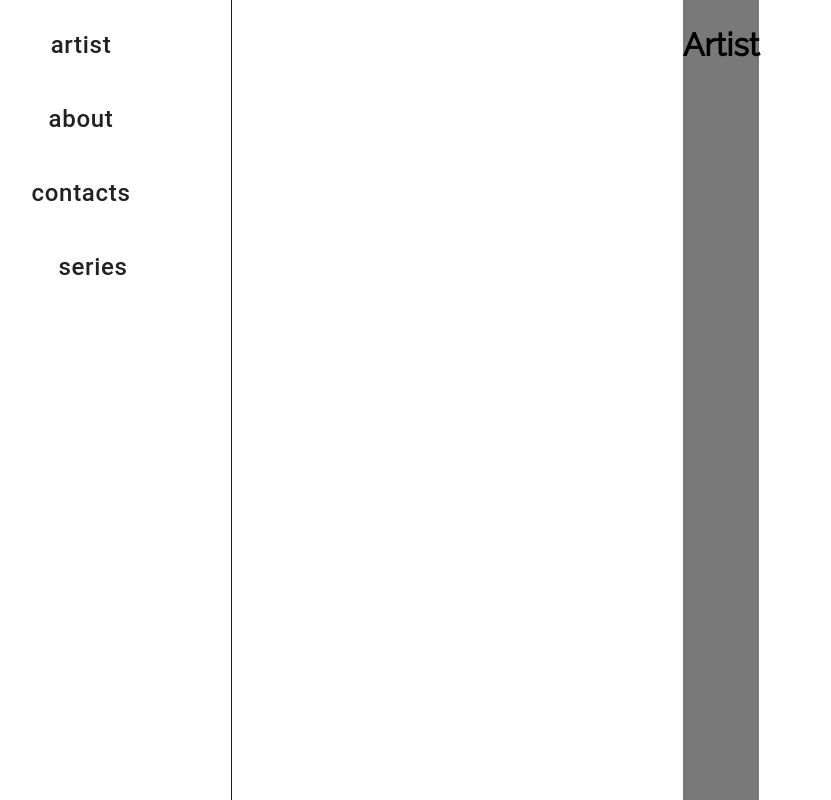
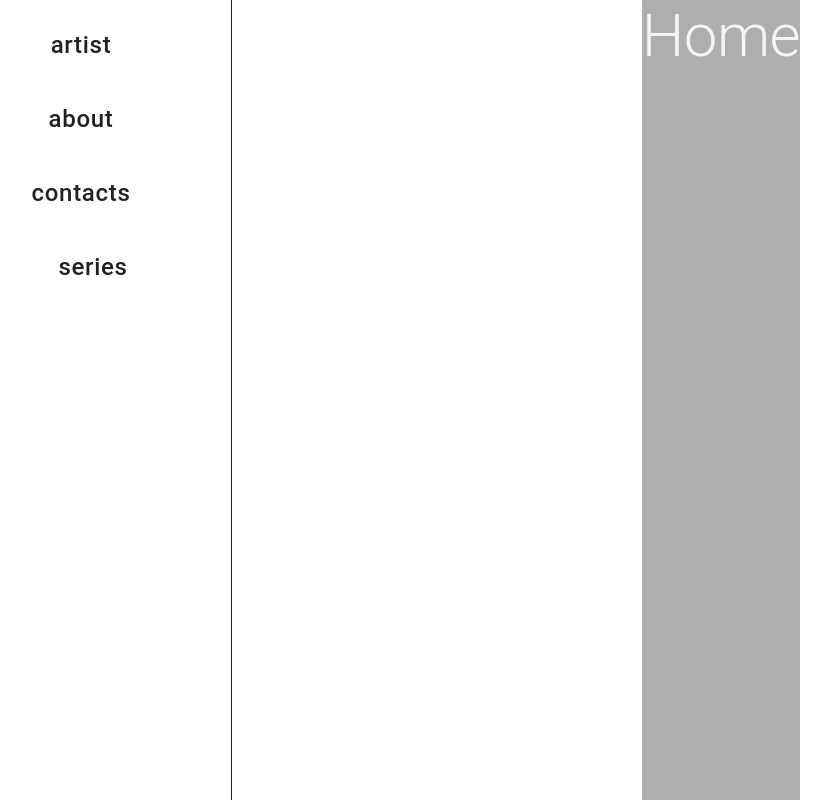
Before and after one commit to SenaRomanova/art-portfolio-website, a React (Vite) app in the folder website-art-portfolio/: page / in a window 1280 px wide. Shown: the whole page, without its empty margins (69-900 px from the left). Built offline with nearby package versions, Linux system fonts and the light colour scheme; some icons are missing.

Commit message:
Minor additions to the About, Home, Contacts, and Series pages in the art portfolio website. Added Typography components for better text styling.

```diff
--- a/website-art-portfolio/src/assets/Menu.jsx
+++ b/website-art-portfolio/src/assets/Menu.jsx
@@ -12,9 +12,9 @@ export default function Menu() {
 
   const DropdownContent = (
       <Box>
-            <GeneralButton buttonName= {'series example 1'} to={'/series'}></GeneralButton>
-            <GeneralButton buttonName= {'series example 2'} to={'/series'} ></GeneralButton>
-            <GeneralButton buttonName= {'series example 3'} to={'/series'} ></GeneralButton>
+            <GeneralButton buttonName= {'series example 1'} to={'/series'}/>
+            <GeneralButton buttonName= {'series example 2'} to={'/series'}/>
+            <GeneralButton buttonName= {'series example 3'} to={'/series'}/>
       </Box>);
 
   const DrawerContent = (
--- a/website-art-portfolio/src/index.css
+++ b/website-art-portfolio/src/index.css
@@ -17,8 +17,3 @@ body {
   padding: 0;
   box-sizing: border-box;
 }
-
-h1 {
-  color: black;
-  font-size: 3.2em;
-}
--- a/website-art-portfolio/src/pages/About.jsx
+++ b/website-art-portfolio/src/pages/About.jsx
@@ -1,11 +1,11 @@
 import Box from "@mui/material/Box";
+import Typography from "@mui/material/Typography";
 
 export default function About() {
     return(
         <Box sx={{bgcolor: '#00000065', display: 'flex', height: '100vh', justifyContent: "center"}}>
-            <header>
-                <h1>About</h1>
-            </header>
+            <Typography variant="h2"> About </Typography>
         </Box>
+
     );
 }
--- a/website-art-portfolio/src/pages/Contacts.jsx
+++ b/website-art-portfolio/src/pages/Contacts.jsx
@@ -1,11 +1,10 @@
 import Box from "@mui/material/Box";
 
+import Typography from "@mui/material/Typography";
 export default function Contacts() {
     return(
         <Box sx={{bgcolor: '#00000065', display: 'flex', height: '100vh', justifyContent: "center"}}>
-            <header>
-                <h1>Contacts</h1>
-            </header>
+            <Typography variant="h2"> Contacts </Typography>
         </Box>
     );
 }
--- a/website-art-portfolio/src/pages/Home.jsx
+++ b/website-art-portfolio/src/pages/Home.jsx
@@ -1,11 +1,10 @@
 import Box
  from "@mui/material/Box";
+import Typography from "@mui/material/Typography";
 export default function Home() {
     return(
-        <Box sx={{bgcolor: '#00000086', display: 'flex', height: '100vh', justifyContent: "center"}}>
-            <header>
-                <h1>Artist</h1>
-            </header>
+        <Box sx={{bgcolor: '#66666686', display: 'flex', height: '100vh', justifyContent: "center"}}>
+            <Typography variant="h2"> Home </Typography>
         </Box>
     );
 }
--- a/website-art-portfolio/src/pages/Series.jsx
+++ b/website-art-portfolio/src/pages/Series.jsx
@@ -1,11 +1,9 @@
 import Box from "@mui/material/Box";
-
+import Typography from "@mui/material/Typography";
 export default function Series() {
     return(
         <Box sx={{bgcolor: '#ffffff8e', display: 'flex', height: '100vh', justifyContent: "center"}}>
-            <header>
-                <h1>Series</h1>
-            </header>
+            <Typography variant="h2"> Series </Typography>
         </Box>
     );
 }
```
